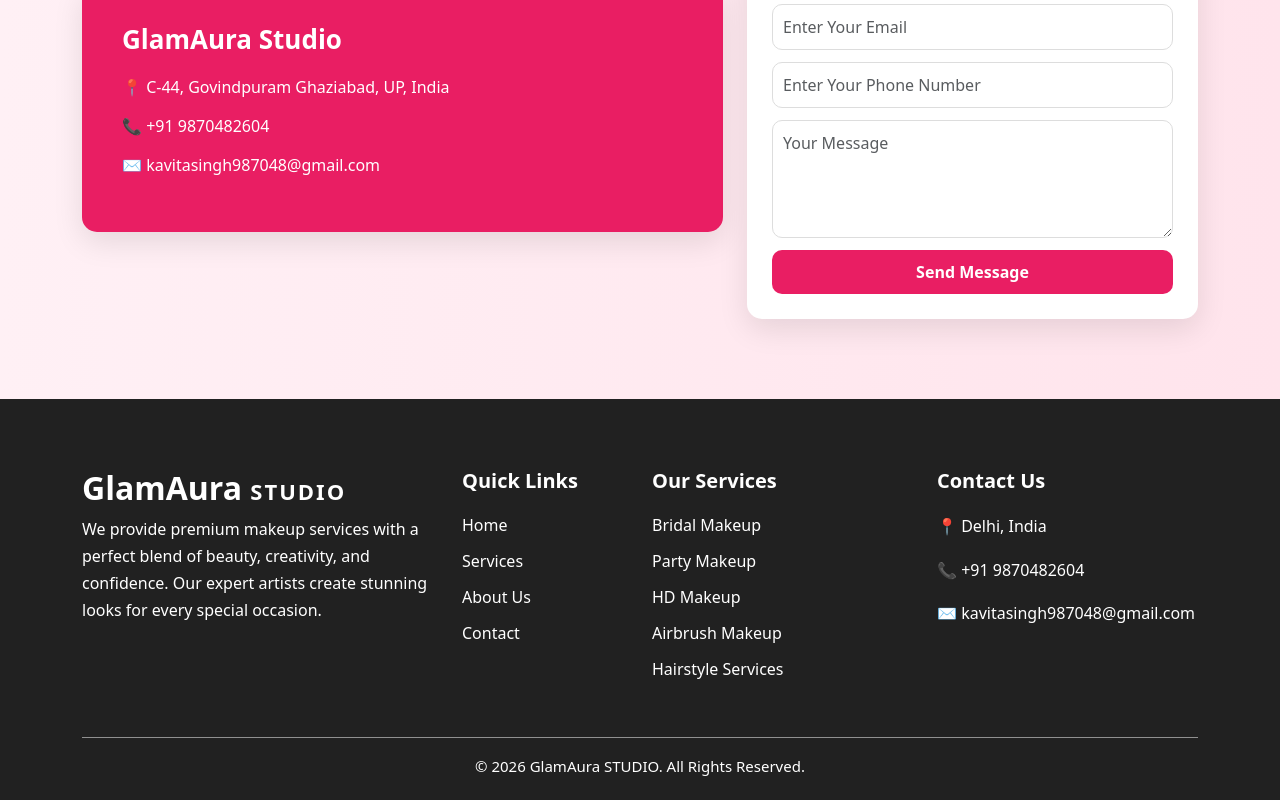
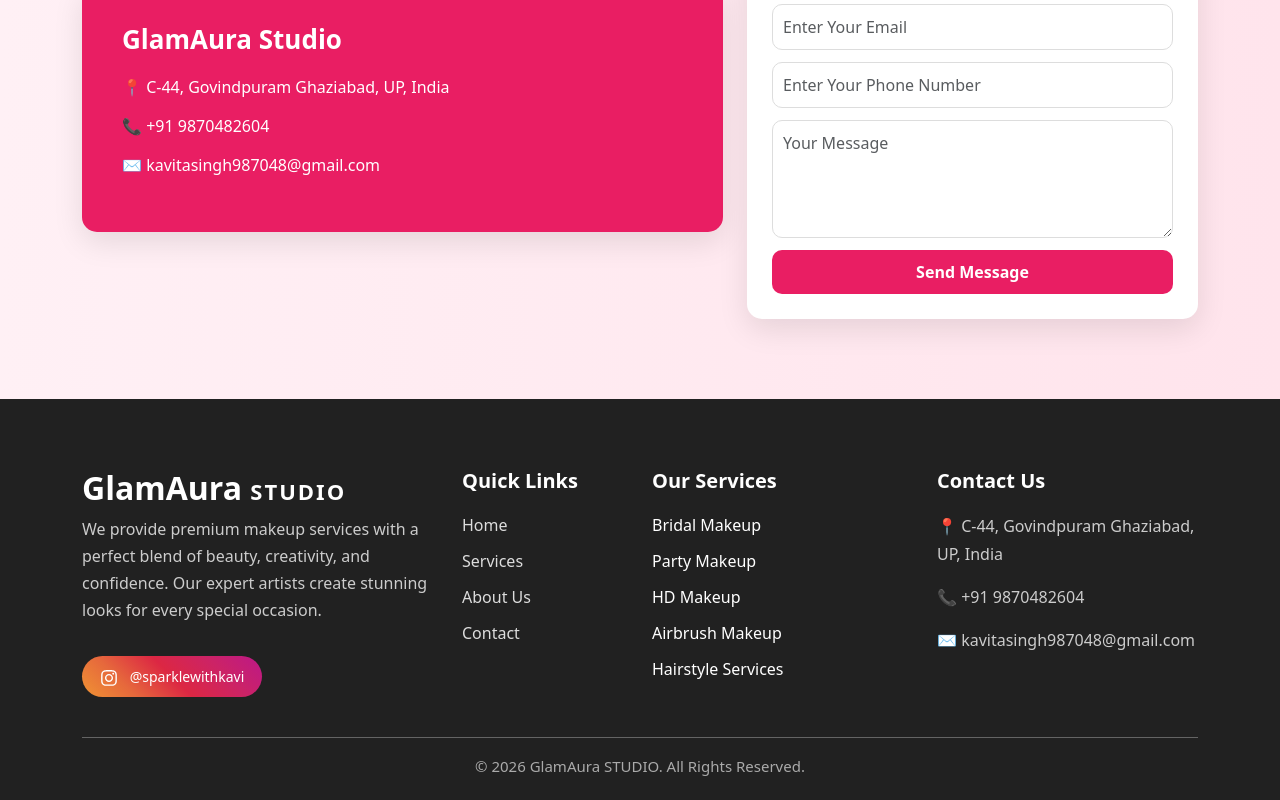
Before and after one commit to anikg9625-ship-it/GlamAura_STUDIO, a React (Vite) app: page /contact in a window 1280 px wide. Shown: the part 409-1209 px from the top of the page. Built offline with nearby package versions, Linux system fonts and the light colour scheme.

Commit message:
update project

```diff
--- a/package.json
+++ b/package.json
@@ -13,6 +13,7 @@
     "bootstrap": "^5.3.8",
     "react": "^19.2.7",
     "react-dom": "^19.2.7",
+    "react-icons": "^5.7.0",
     "react-router-dom": "^7.18.1"
   },
   "devDependencies": {
--- a/src/Components/Css/Footer.css
+++ b/src/Components/Css/Footer.css
@@ -4,24 +4,20 @@
     padding:70px 0 20px;
 }
 
-
 .footer-logo{
     font-size:32px;
     font-weight:700;
 }
-
 
 .footer-logo span{
     font-size:22px;
     letter-spacing:2px;
 }
 
-
 .footer-section p{
-    color:white;
+    color:#ccc;
     line-height:1.7;
 }
-
 
 .footer-section h5{
     font-size:20px;
@@ -29,45 +25,59 @@
     margin-bottom:20px;
 }
 
-
 .footer-section ul{
     list-style:none;
     padding:0;
 }
 
-
 .footer-section ul li{
     margin-bottom:12px;
-    color:white;
 }
 
-
 .footer-section ul li a{
-    color:white;
+    color:#ddd;
     text-decoration:none;
     transition:0.3s;
 }
 
-
 .footer-section ul li a:hover{
     padding-left:8px;
+    color:#fff;
 }
-
 
 .footer-section hr{
     margin-top:40px;
-    opacity:0.5;
+    opacity:0.3;
 }
-
 
 .footer-bottom p{
     margin:0;
     font-size:15px;
+    color:#aaa;
 }
 
+/* Instagram Button */
+.insta-btn {
+    display:inline-block;
+    margin-top:15px;
+    padding:10px 18px;
+    background:linear-gradient(45deg,#f09433,#e6683c,#dc2743,#cc2366,#bc1888);
+    color:#fff;
+    border-radius:30px;
+    text-decoration:none;
+    font-size:14px;
+    font-weight:500;
+    transition:all 0.3s ease;
+}
 
+.insta-btn:hover {
+    transform:translateY(-3px) scale(1.05);
+    box-shadow:0 8px 20px rgba(0,0,0,0.3);
+    color:#fff;
+}
+
+/* Mobile */
 @media(max-width:768px){
-
     .footer-section{
         text-align:center;
     }
@@ -76,4 +86,12 @@
         font-size:28px;
     }
 
+    .insta-btn{
+        margin-top:20px;
+    }
 }
+.insta-icon {
+    margin-right:8px;
+    font-size:18px;
+    vertical-align:middle;
+}
--- a/src/Components/Footer.jsx
+++ b/src/Components/Footer.jsx
@@ -1,5 +1,6 @@
 import React from "react";
 import { Link } from "react-router-dom";
+import { FaInstagram } from "react-icons/fa";
 import "./Css/Footer.css";
 
 const Footer = () => {
@@ -29,6 +30,16 @@ const Footer = () => {
                 beauty, creativity, and confidence. Our expert artists create
                 stunning looks for every special occasion.
               </p>
+
+              <a
+                href="https://www.instagram.com/sparklewithkavi/"
+                target="_blank"
+                rel="noopener noreferrer"
+                className="insta-btn"
+              >
+                <FaInstagram className="insta-icon" /> @sparklewithkavi
+              </a>
+
             </div>
 
 
@@ -36,21 +47,10 @@ const Footer = () => {
               <h5>Quick Links</h5>
 
               <ul>
-                <li>
-                  <Link to="/" onClick={scrollToTop}>Home</Link>
-                </li>
-
-                <li>
-                  <Link to="/services" onClick={scrollToTop}>Services</Link>
-                </li>
-
-                <li>
-                  <Link to="/about" onClick={scrollToTop}>About Us</Link>
-                </li>
-
-                <li>
-                  <Link to="/contact" onClick={scrollToTop}>Contact</Link>
-                </li>
+                <li><Link to="/" onClick={scrollToTop}>Home</Link></li>
+                <li><Link to="/services" onClick={scrollToTop}>Services</Link></li>
+                <li><Link to="/about" onClick={scrollToTop}>About Us</Link></li>
+                <li><Link to="/contact" onClick={scrollToTop}>Contact</Link></li>
               </ul>
             </div>
 
@@ -71,9 +71,10 @@ const Footer = () => {
             <div className="col-lg-3 col-md-6 col-12">
               <h5>Contact Us</h5>
 
-              <p>📍 Delhi, India</p>
+              <p>📍 C-44, Govindpuram Ghaziabad, UP, India</p>
               <p>📞 +91 9870482604</p>
               <p>✉ kavitasingh987048@gmail.com</p>
+
             </div>
 
           </div>
```
Also changed, not shown: 1 other file (tests, documents, lock files or other folders).
